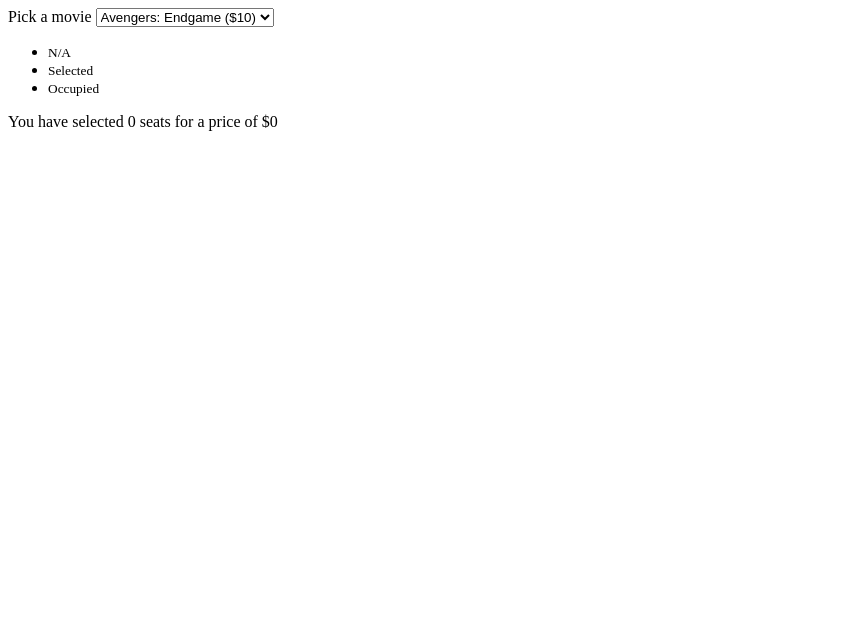
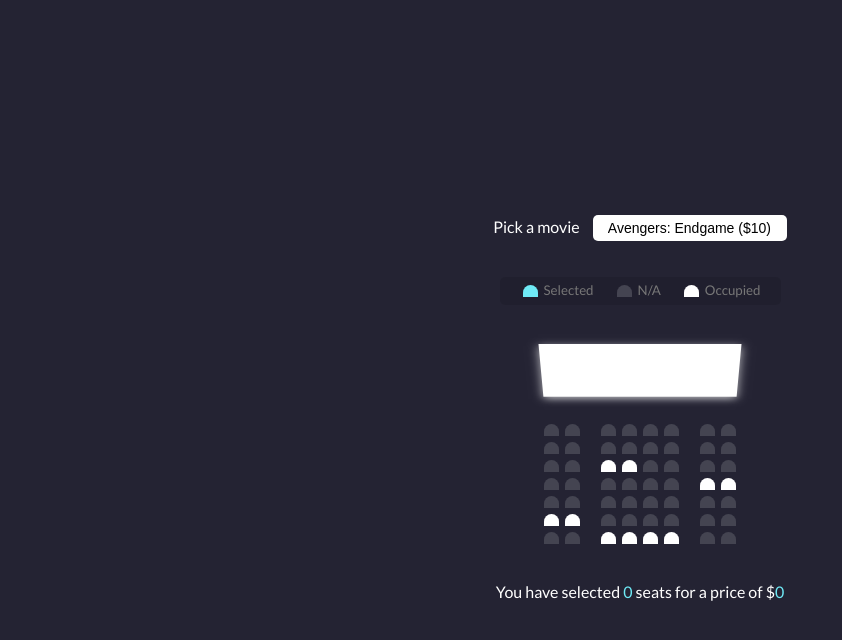
Before and after one commit to beautydesign-tech/javascript-sketches, a plain HTML site: page VanillaJS/02_MovieSeatBooking/index.html in a window 1280 px wide. Shown: the whole page, without its empty margins (0-842 px from the left). Drawn offline with Linux system fonts and the light colour scheme; a script that the page names is missing.

Commit message:
Theatre styling, fixed .screen div in index.html

```diff
--- a/VanillaJS/02_MovieSeatBooking/index.html
+++ b/VanillaJS/02_MovieSeatBooking/index.html
@@ -24,12 +24,12 @@
 
   <ul class="showcase">
     <li>
+      <div class="seat selected"></div>
+      <small>Selected</small>
+    </li>
+    <li>
       <div class="seat"></div>
       <small>N/A</small>
-    </li>
-    <li>
-      <div class="seat selected"></div>
-      <small>Selected</small>
     </li>
     <li>
       <div class="seat occupied"></div>
@@ -38,7 +38,9 @@
   </ul>
 
   <div class="container">
-    <div class="screen">
+
+    <div class="screen"></div>
+
       <div class="row">
         <div class="seat"></div>
         <div class="seat"></div>
@@ -90,26 +92,25 @@
         <div class="seat"></div>
       </div>
       <div class="row">
-        <div class="seat"></div>
         <div class="seat occupied"></div>
         <div class="seat occupied"></div>
         <div class="seat"></div>
         <div class="seat"></div>
-        <div class="seat occupied"></div>
+        <div class="seat"></div>
+        <div class="seat"></div>
         <div class="seat"></div>
         <div class="seat"></div>
       </div>
       <div class="row">
         <div class="seat"></div>
         <div class="seat"></div>
-        <div class="seat"></div>
-        <div class="seat"></div>
         <div class="seat occupied"></div>
         <div class="seat occupied"></div>
         <div class="seat occupied"></div>
         <div class="seat occupied"></div>
+        <div class="seat"></div>
+        <div class="seat"></div>
       </div>
-    </div>
   </div>
 
   <p class="text">You have selected <span id="count">0</span> seats for a price of $<span id="total">0</span></p>
--- a/VanillaJS/02_MovieSeatBooking/style.css
+++ b/VanillaJS/02_MovieSeatBooking/style.css
@@ -0,0 +1,115 @@
+@import url('https://fonts.googleapis.com/css?family=Lato&display=swap');
+
+* {
+  box-sizing: border-box;
+}
+
+body {
+  background-color: #242333;
+  color: #fff;
+  display: flex;
+  flex-direction: column;
+  align-items: center;
+  justify-content: center;
+  height: 100vh;
+  font-family: 'Lato', sans-serif;
+  margin: 0;
+}
+
+.movie-container {
+  margin: 20px 0;
+}
+
+.movie-container select {
+  background-color: #fff;
+  border: 0;
+  border-radius: 5px;
+  font-size: 14px;
+  margin-left: 10px;
+  padding: 5px 15px 5px 15px;
+  -moz-appearance: none;
+  -webkit-appearance: none;
+  appearance: none;
+}
+
+.container {
+  perspective: 1000px;
+  margin-bottom: 30px;
+}
+
+.showcase {
+  background-color: rgba(0, 0, 0, 0.1);
+  padding: 5px 10px;
+  border-radius: 5px;
+  color: #777;
+  list-style-type: none;
+  display: flex;
+  justify-content: space-between;
+}
+
+.showcase li {
+  display: flex;
+  align-items: cener;
+  justify-content: center;
+  margin: 0 10px;
+}
+
+.seat {
+  background: #444451;
+  height: 12px;
+  width: 15px;
+  margin: 3px;
+  border-top-left-radius: 10px;
+  border-top-right-radius: 10px;
+}
+
+.showcase li small {
+  margin-left: 3px;
+}
+
+.seat.selected {
+  background-color: #6feaf6;
+}
+
+.seat.occupied {
+  background-color: #fff;
+}
+
+.seat:nth-of-type(2) {
+  margin-right: 18px;
+}
+
+.seat:nth-last-of-type(2) {
+  margin-left: 18px;
+}
+
+.seat:not(.occupied):hover {
+  cursor: pointer;
+  transform: scale(1.2);
+}
+
+.showcase .seat:not(.occupied):hover {
+  cursor: pointer;
+  transform: scale(1);
+}
+
+.row {
+  display: flex;
+}
+
+.screen {
+  background-color: #fff;
+  height: 70px;
+  width: 100%;
+  margin: 15px 0;
+  transform: rotateX(-45deg);
+  box-shadow: 0 3px 10px rgba(255, 255, 255, 0.7);
+}
+
+p.text {
+  margin: 5px 0;
+}
+
+p.text span {
+  color: #6feaf6;
+}
```
